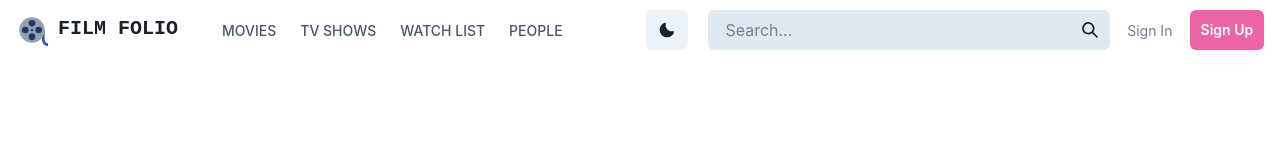
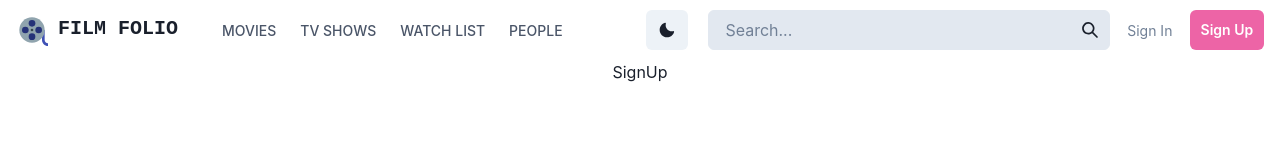
Before and after one commit to elanurbulbul/FilmFolio, a React (Vite) app: page /signUp in a window 1280 px wide. Shown: the top 160 px of the page. Built offline with nearby package versions, Linux system fonts and the light colour scheme.

Commit message:
CreatedSignINandSignUp

```diff
--- /dev/null
+++ b/src/Components/Authentication/SignIn.jsx
@@ -0,0 +1,9 @@
+import React from 'react'
+
+ const SignIn = () => {
+  return (
+    <div>SignIn</div>
+  )
+}
+
+export default SignIn
--- /dev/null
+++ b/src/Components/Authentication/SignUp.jsx
@@ -0,0 +1,9 @@
+import React from 'react'
+
+ const SignUp = () => {
+  return (
+    <div>SignUp</div>
+  )
+}
+
+export default SignUp
--- a/src/Components/Routes/Route.jsx
+++ b/src/Components/Routes/Route.jsx
@@ -9,7 +9,8 @@ import MoviesDetail from "../../Pages/MoviesDetail";
 import TvShowDetail from "../../Pages/TvShowsDetail";
 import PersonDetail from "../../Pages/PersonDetail"
 import SearchPage from "../../Pages/SearchPage";
-
+import SignIn from "../../Components/Authentication/SignIn"
+import SignUp from "../Authentication/SignUp";
 
 const RoutePage = () => {
     return (
@@ -24,6 +25,8 @@ const RoutePage = () => {
         <Route path="/tvshows/:tvId" element={<TvShowDetail/>} />
         <Route path="/people/:personId" element={<PersonDetail/>} />
         <Route path="/search" element={<SearchPage />} />
+        <Route path="/signIn" element={<SignIn/>}/>
+        <Route path="/signUp" element={<SignUp/>}/>
 
       </Routes>
     );
```
